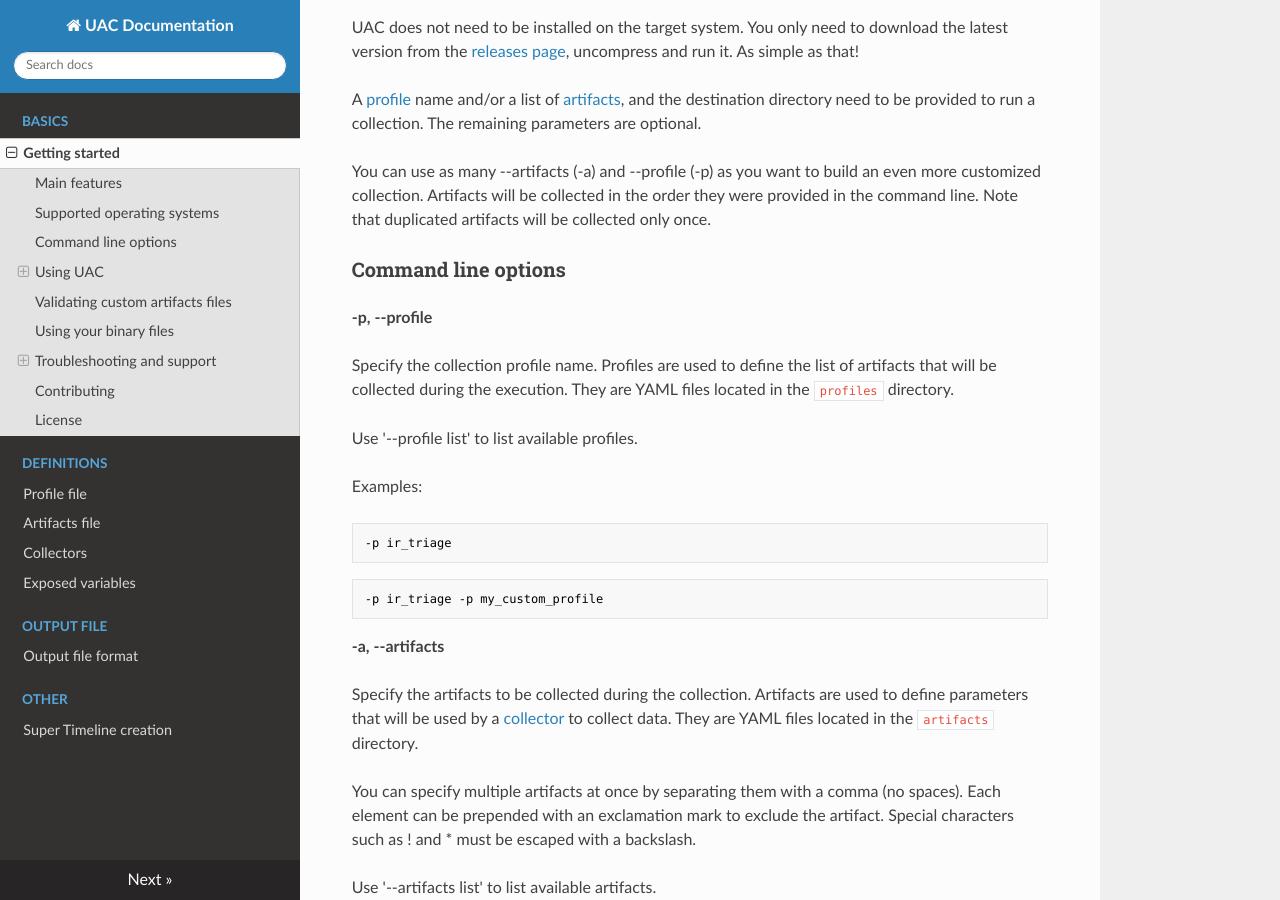
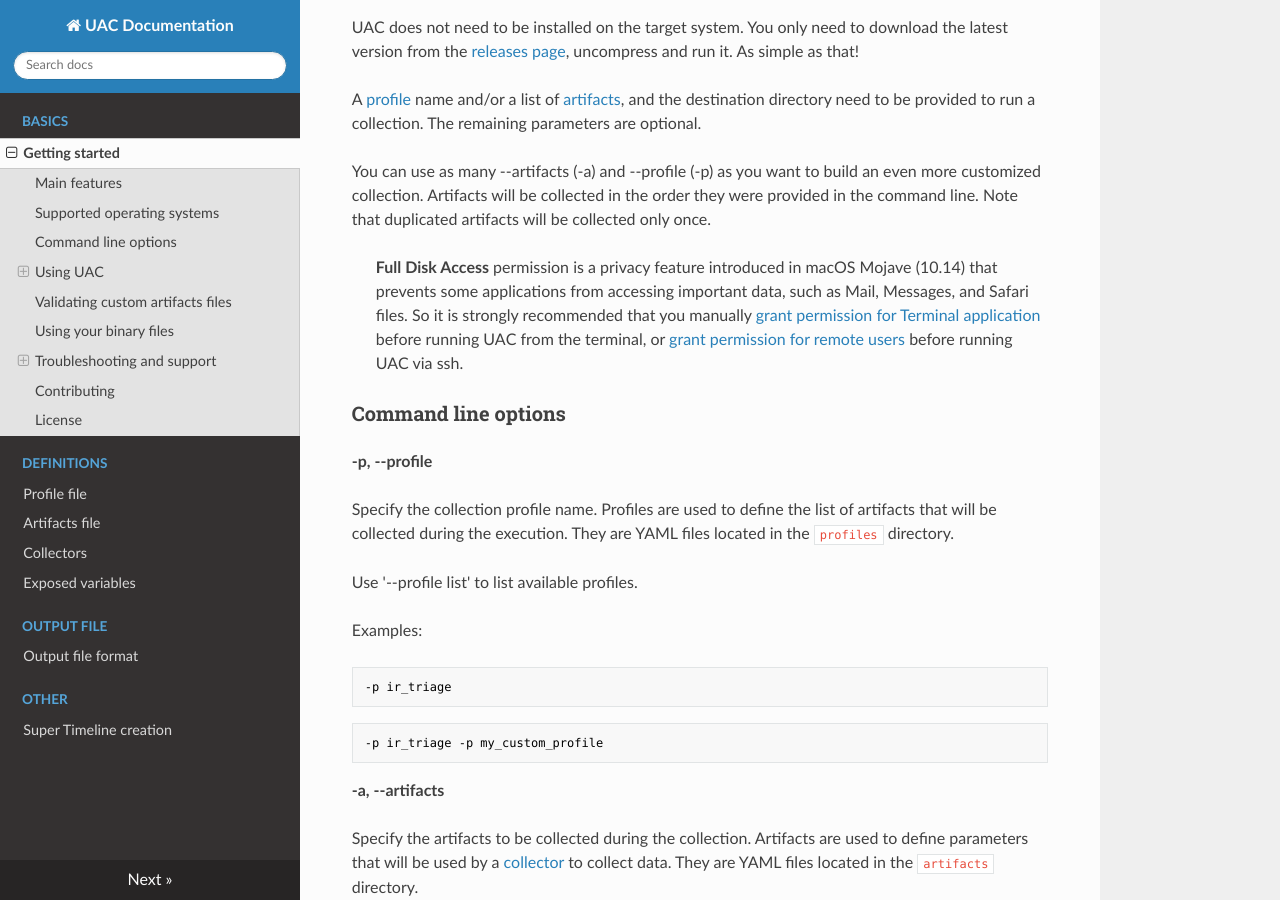
Before and after one commit to tclahr/uac-docs, an MkDocs documentation site: the page built from docs/index.md, in a window 1280 px wide and 900 px high, scrolled down 3007 px. Built offline with MkDocs 1.6.1, drawn with Linux system fonts in a browser that asks for light colours; nearby versions of some CDN libraries.

Commit message:
docs: macos full disk access
Add information about macOS Full Disk Access.

Signed-off-by: Thiago Canozzo Lahr <tclahr@br.ibm.com>

```diff
--- a/docs/index.md
+++ b/docs/index.md
@@ -152,6 +152,8 @@
 A [profile](profile_file.md) name and/or a list of [artifacts](artifacts_file.md), and the destination directory need to be provided to run a collection. The remaining parameters are optional.
 
 You can use as many --artifacts (-a) and --profile (-p) as you want to build an even more customized collection. Artifacts will be collected in the order they were provided in the command line. Note that duplicated artifacts will be collected only once.
+
+> **Full Disk Access** permission is a privacy feature introduced in macOS Mojave (10.14) that prevents some applications from accessing important data, such as Mail, Messages, and Safari files. So it is strongly recommended that you manually [grant permission for Terminal application](https://support.apple.com/guide/mac-help/allow-access-to-system-configuration-files-mchlccb25729/mac) before running UAC from the terminal, or [grant permission for remote users](https://support.apple.com/guide/mac-help/allow-a-remote-computer-to-access-your-mac-mchlp1066/mac) before running UAC via ssh.
 
 ### Command line options
 
```
